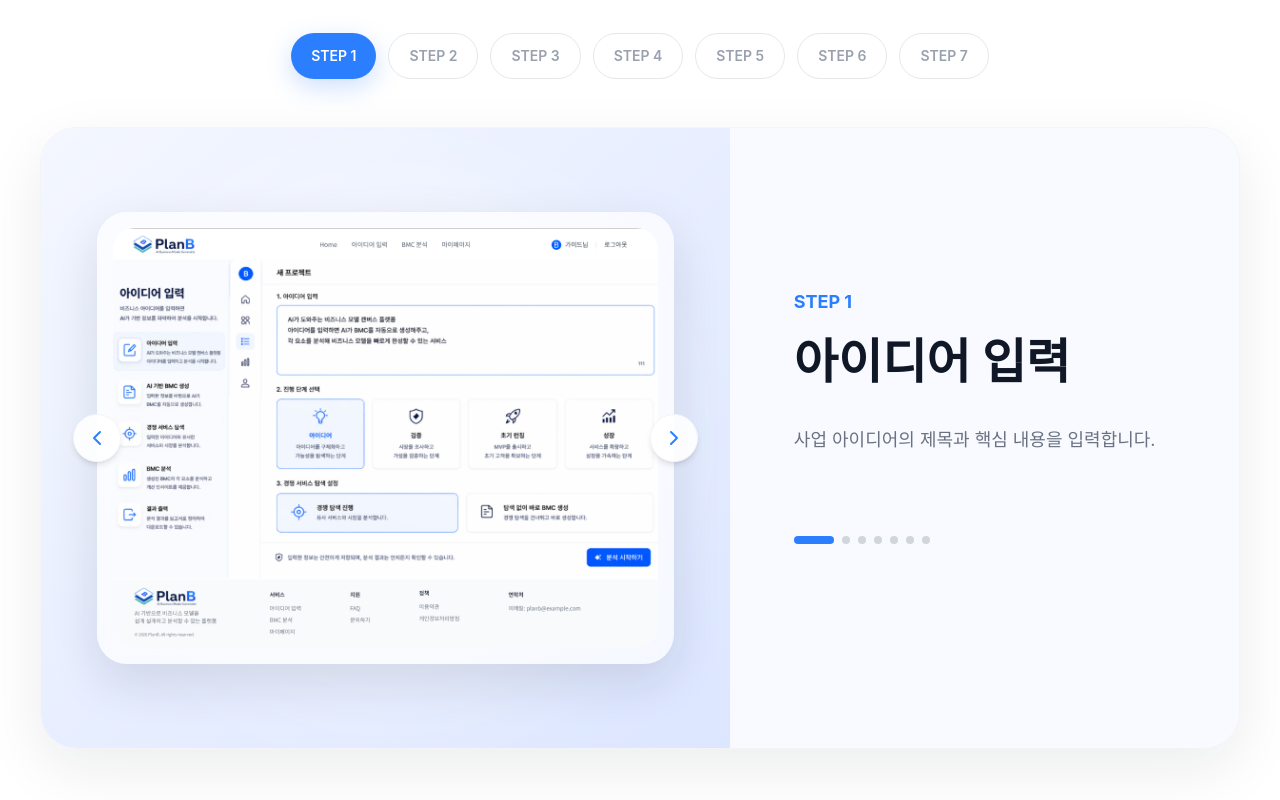
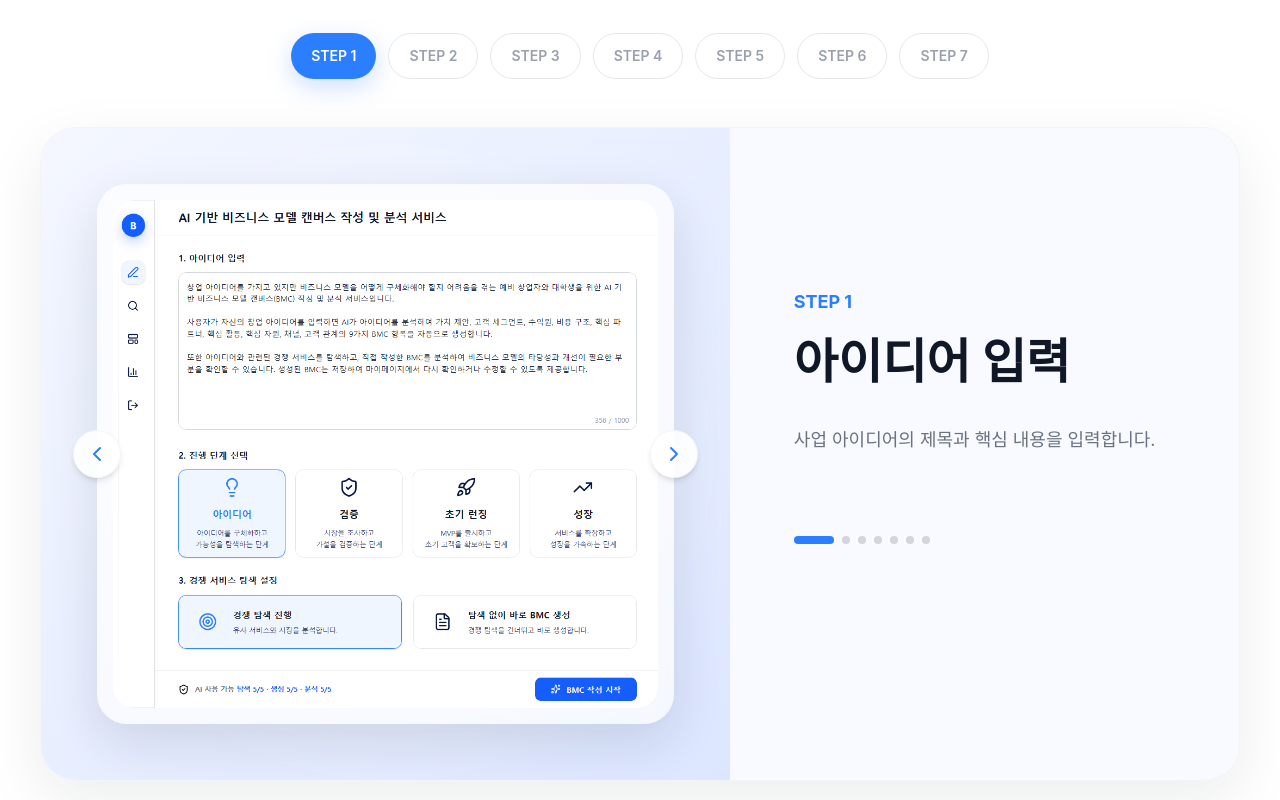
Before and after one commit to All-Around-Handsome/planB, a React (Vite) app: page / in a window 1280 px wide. Shown: the part 1480-2280 px from the top of the page. Built offline with nearby package versions, Linux system fonts and the light colour scheme.

Commit message:
메인페이지 PlanB 사용법 Step 1-2 수정

```diff
--- a/src/pages/MainPage.jsx
+++ b/src/pages/MainPage.jsx
@@ -19,13 +19,13 @@ const guideSteps = [
     step: "STEP 1",
     title: "아이디어 입력",
     desc: "사업 아이디어의 제목과 핵심 내용을 입력합니다.",
-    image: "/Guide_01_Idea.png",
+    image: "/Guide/PlanB_01_Idea_Input.png",
   },
   {
     step: "STEP 2",
     title: "경쟁 서비스 탐색",
     desc: "입력한 아이디어와 유사한 경쟁 서비스를 탐색합니다.",
-    image: "/Guide_02_Explore.png",
+    image: "/Guide/PlanB_02_Competitor_Explore.png",
   },
   {
     step: "STEP 3",
@@ -241,7 +241,7 @@ function MainPage() {
           {/* Slider */}
           <div className="relative overflow-hidden rounded-[36px] border border-gray-100 bg-[#F8FAFF] shadow-[0_20px_60px_rgba(15,23,42,0.08)]">
 
-            <div className="grid grid-cols-[1.15fr_0.85fr] min-h-[620px]">
+            <div className="grid grid-cols-[1.15fr_0.85fr] min-h-[650px]">
 
               {/* Left */}
               <div className="relative flex items-center justify-center overflow-hidden bg-gradient-to-br from-[#F4F7FF] to-[#DCE6FF] p-14">
@@ -268,24 +268,24 @@ function MainPage() {
 
                 {/* Image */}
                 <div
-                  key={currentStep}
                   className="
-                    relative z-10
-                    w-full max-w-[760px]
-                    animate-[slideIn_0.45s_ease]
+                    rounded-[30px]
+                    bg-white/70
+                    p-4
+                    backdrop-blur
+                    shadow-[0_18px_50px_rgba(15,23,42,0.12)]
                   "
                 >
-                  <div className="rounded-[30px] bg-white/70 p-4 backdrop-blur shadow-[0_18px_50px_rgba(15,23,42,0.12)]">
-
+                  <div className="overflow-hidden rounded-[22px]">
                     <img
                       src={step.image}
                       alt={step.title}
                       className="
+                        block
                         w-full
-                        h-[420px]
-                        object-cover
-                        object-top
-                        rounded-[22px]
+                        h-auto
+                        max-h-[520px]
+                        object-contain
                       "
                     />
                   </div>
```
Also changed, not shown: public/Guide/PlanB_01_Idea_Input.png (added), public/Guide/PlanB_02_Competitor_Explore.png (added).
